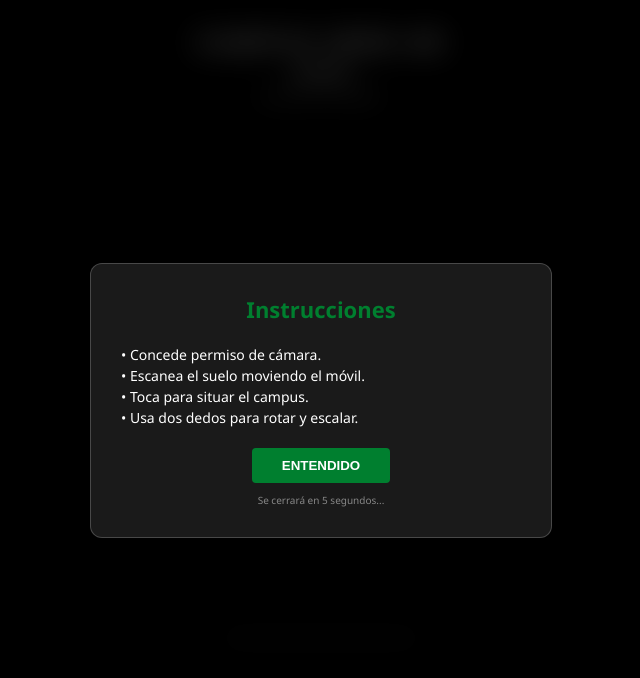
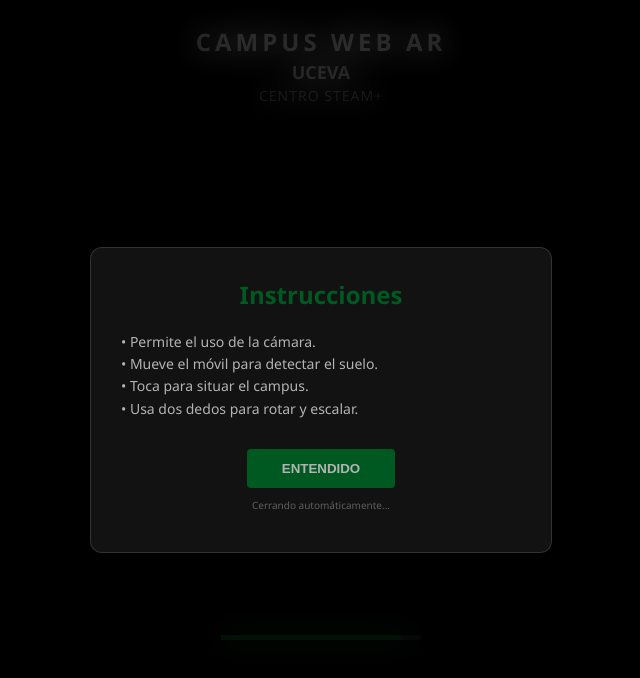
Before and after one commit to GCALDERON-UCEVA/CAMPUS-WEB-AR, a plain HTML site: page index.html in a window 1280 px wide. Shown: the whole page, without its empty margins (319-959 px from the left). Drawn offline with Linux system fonts and the light colour scheme; no server answers.

Commit message:
update_instrucciones

```diff
--- a/index.html
+++ b/index.html
@@ -5,7 +5,6 @@
     <meta name="viewport" content="width=device-width, initial-scale=1.0, maximum-scale=1.0, user-scalable=no">
     <title>Campus Web AR - UCEVA</title>
     <style>
-        /* Configuración Base */
         body {
             margin: 0;
             background-color: #000;
@@ -14,31 +13,31 @@
             color: white;
         }
 
-        /* Header de 3 niveles solicitado */
+        /* Header UCEVA 3 niveles */
         #header-uceva {
             position: absolute;
             top: 25px;
             width: 100%;
             text-align: center;
-            z-index: 10;
+            z-index: 100; /* Prioridad alta */
             pointer-events: none;
         }
 
-            #header-uceva .linea1 {
+        .linea1 {
             font-size: 24px;
             font-weight: 900;
             letter-spacing: 4px;
             margin: 0;
         }
 
-            #header-uceva .linea2 {
+        .linea2 {
             font-size: 18px;
             font-weight: 700;
             margin: 2px 0;
             color: #eee;
         }
 
-            #header-uceva .linea3 {
+        .linea3 {
             font-size: 14px;
             font-weight: 400;
             margin: 0;
@@ -46,21 +45,21 @@
             letter-spacing: 1px;
         }
 
-        /* Panel de Instrucciones (Splash Screen) */
+        /* Pantalla de Instrucciones */
         #overlay-instrucciones {
-            position: absolute;
+            position: fixed; /* Fixed para asegurar que cubra todo */
             top: 0;
             left: 0;
             width: 100%;
             height: 100%;
-            background: rgba(0, 0, 0, 0.7);
+            background: rgba(0, 0, 0, 0.85);
             display: flex;
             justify-content: center;
             align-items: center;
-            z-index: 500; /* Por delante de todo */
+            z-index: 999; /* Máxima prioridad */
             backdrop-filter: blur(15px);
             -webkit-backdrop-filter: blur(15px);
-            transition: opacity 0.5s ease;
+            transition: opacity 0.5s ease, visibility 0.5s;
         }
 
         #modal-instrucciones {
@@ -73,79 +72,65 @@
             text-align: center;
         }
 
-            #modal-instrucciones h2 {
-                font-size: 22px;
-                margin-top: 0;
-                color: #007f2f;
-            }
-
-            #modal-instrucciones p {
-                font-size: 14px;
-                line-height: 1.5;
-                margin: 20px 0;
-                text-align: left;
-            }
-
         #btn-cerrar-inst {
             background: #007f2f;
             color: white;
             border: none;
-            padding: 10px 30px;
+            padding: 12px 35px;
             border-radius: 4px;
             font-weight: bold;
             cursor: pointer;
+            margin-top: 15px;
         }
 
-        /* Botón AR Dinámico */
+        /* Botón AR */
         #enterar {
             position: absolute;
             bottom: 50px;
             left: 50%;
             transform: translateX(-50%);
-            padding: 12px 25px;
-            width: auto; /* Dinámico al contenido "AR" */
-            background: #8d8d8d; /* Gris inicial */
+            padding: 12px 30px;
+            background: #8d8d8d; /* Gris por defecto */
             color: white;
             border: none;
             border-radius: 6px;
             font-weight: 900;
-            font-size: 20px;
-            cursor: pointer;
-            z-index: 100;
-            display: none;
+            font-size: 22px;
+            z-index: 200;
+            display: none; /* Se activa tras carga */
         }
 
-        /* Barra de carga Verde */
+        /* Barra de carga */
         #unity-loading-bar {
             position: absolute;
             bottom: 20%;
             width: 100%;
             text-align: center;
-            display: block;
+            z-index: 50;
         }
 
         #unity-progress-bar-empty {
             width: 200px;
-            height: 4px;
+            height: 5px;
             background: #333;
             margin: auto;
-            border-radius: 5px;
+            border-radius: 10px;
         }
 
         #unity-progress-bar-full {
             width: 0%;
             height: 100%;
             background: #007f2f;
+            transition: width 0.2s;
         }
 
-        /* Limpieza de interfaz WebXR */
+        /* Limpieza visual de logos */
         #unity-footer, .webxr-checkbox, #unity-webxr-link {
             display: none !important;
         }
     </style>
 </head>
 <body>
-    <div id="unity-container">
     <div id="header-uceva">
         <div class="linea1">CAMPUS WEB AR</div>
         <div class="linea2">UCEVA</div>
@@ -154,45 +139,48 @@
 
     <div id="overlay-instrucciones">
         <div id="modal-instrucciones">
-                <h2>Instrucciones</h2>
-                <p>
-                    • Concede permiso de cámara.<br>
-                    • Escanea el suelo moviendo el móvil.<br>
+            <h2 style="color:#007f2f; margin-top:0;">Instrucciones</h2>
+            <p style="text-align:left; font-size:14px; line-height:1.6;">
+                • Permite el uso de la cámara.<br>
+                • Mueve el móvil para detectar el suelo.<br>
                 • Toca para situar el campus.<br>
                 • Usa dos dedos para rotar y escalar.
             </p>
             <button id="btn-cerrar-inst">ENTENDIDO</button>
-                <div id="timer-text" style="font-size: 10px; margin-top: 10px; color: #888;">Se cerrará en 5 segundos...</div>
+            <p id="timer-msg" style="font-size:10px; color:#888; margin-top:10px;">Cerrando automáticamente...</p>
         </div>
     </div>
 
-        <canvas id="unity-canvas" style="width: 100%; height: 100%;"></canvas>
-
+    <div id="unity-container">
+        <canvas id="unity-canvas" style="width: 100%; height: 100%; background: #000;"></canvas>
         <button id="enterar">AR</button>
-
         <div id="unity-loading-bar">
-            <div id="unity-progress-bar-empty">
-                <div id="unity-progress-bar-full"></div>
-            </div>
+            <div id="unity-progress-bar-empty"><div id="unity-progress-bar-full"></div></div>
         </div>
     </div>
 
     <script>
-        // FUNCIÓN PARA CERRAR INSTRUCCIONES
-        function cerrarModal() {
+        // 1. LÓGICA DE CIERRE (FORZADA)
         const overlay = document.getElementById('overlay-instrucciones');
+        const btnCerrar = document.getElementById('btn-cerrar-inst');
+
+        function removerInstrucciones() {
             if (overlay) {
                 overlay.style.opacity = '0';
-                setTimeout(() => { overlay.style.display = 'none'; }, 500);
+                setTimeout(() => {
+                    overlay.style.visibility = 'hidden';
+                    overlay.style.display = 'none';
+                }, 500);
             }
         }
 
-        // Autocierre en 5 segundos
-        setTimeout(cerrarModal, 5000);
+        // Autocierre en 5 segundos exactos
+        setTimeout(removerInstrucciones, 5000);
 
-        // Cierre manual por botón
-        document.getElementById('btn-cerrar-inst').onclick = cerrarModal;
+        // Cierre manual
+        btnCerrar.onclick = removerInstrucciones;
 
+        // 2. CONFIGURACIÓN UNITY
         var buildUrl = "Build";
         var loaderUrl = buildUrl + "/web.loader.js";
         var config = {
@@ -220,6 +208,26 @@
                 unityInstance = instance;
                 loadingBar.style.display = "none";
                 enterARButton.style.display = "block";
-            });
+            }).catch((err) => { console.error(err); });
         };
         document.body.appendChild(script);
+
+        // 3. LÓGICA DE BOTÓN AR DINÁMICO
+        document.addEventListener('onARSupportedCheck', function (event) {
+            if (event.detail.supported) {
+                enterARButton.disabled = false;
+                enterARButton.style.backgroundColor = "#007f2f"; // Verde
+                enterARButton.style.cursor = "pointer";
+            } else {
+                enterARButton.disabled = true;
+                enterARButton.style.backgroundColor = "#8d8d8d"; // Gris
+                enterARButton.style.cursor = "not-allowed";
+            }
+        }, false);
+
+        enterARButton.addEventListener('click', function () {
+            if (unityInstance) unityInstance.Module.WebXR.toggleAR();
+        });
+    </script>
+</body>
+</html>
```
Lines whose indentation alone changed are shown as unchanged.
